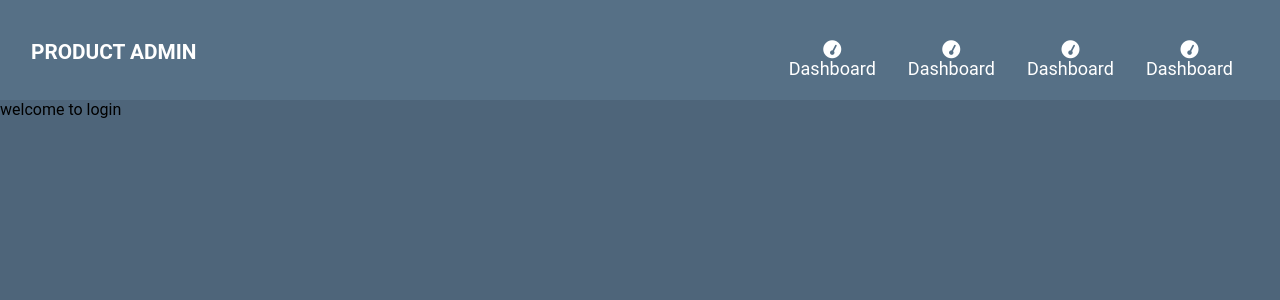
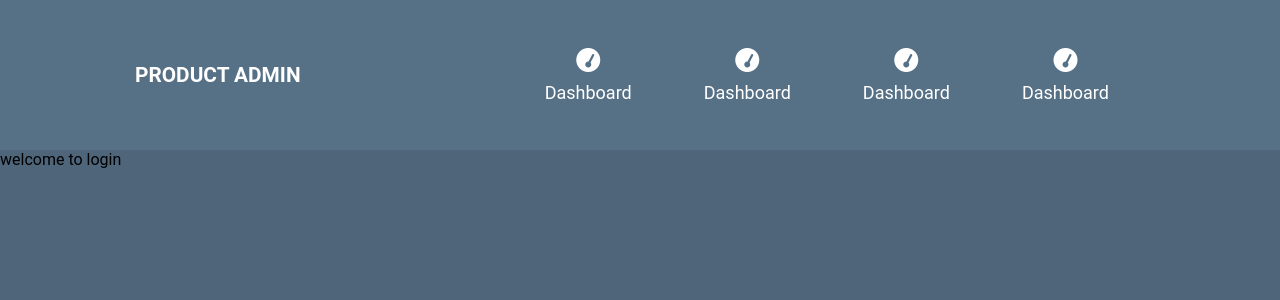
Before and after one commit to ajsal12aju/Product-Admin-UI, a React (Create React App) app: page / in a window 1280 px wide. Shown: the top 300 px of the page. Built offline with nearby package versions, Linux system fonts and the light colour scheme.

Commit message:
updateed new things

```diff
--- a/src/App.css
+++ b/src/App.css
@@ -10,7 +10,7 @@ body {
 /*+++++++++ Header css ++++++++++ */
 
 .navbar {
-  height: 100px;
+  height: 150px;
   background-color: #567086;
   padding: 0;
 }
@@ -42,7 +42,7 @@ body {
   -ms-flex-align: center;
   align-items: center;
   -ms-flex-pack: justify;
-  justify-content: space-between;
+  justify-content: space-around;
 }
 .navbar .container {
   position: relative;
@@ -87,7 +87,7 @@ a {
 .navbar-nav {
 
   display: flex;
-
+  margin-top: 0;
 
   padding-left: 0;
   margin-bottom: 0;
@@ -99,6 +99,14 @@ a {
   font-size: 20px;
 }
 
+.nav-link {
+  padding: 15px 20px;
+}
+.nav-link > i {
+  margin-bottom: 10px;
+  margin-right: 0;
+  font-size: 1.5rem;
+}
 .nav-link {
   color: #fff;
   height: 100%;
```
